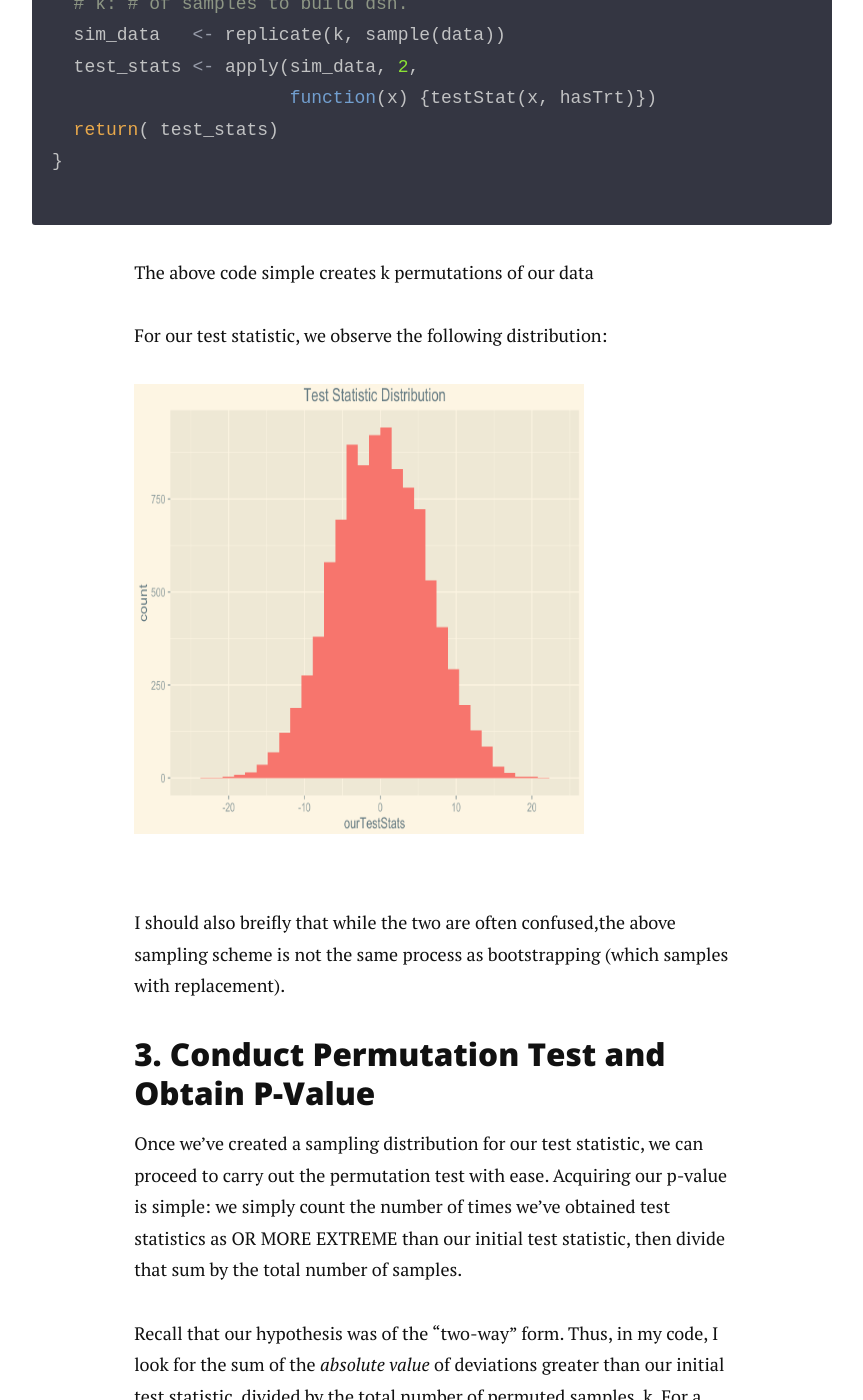
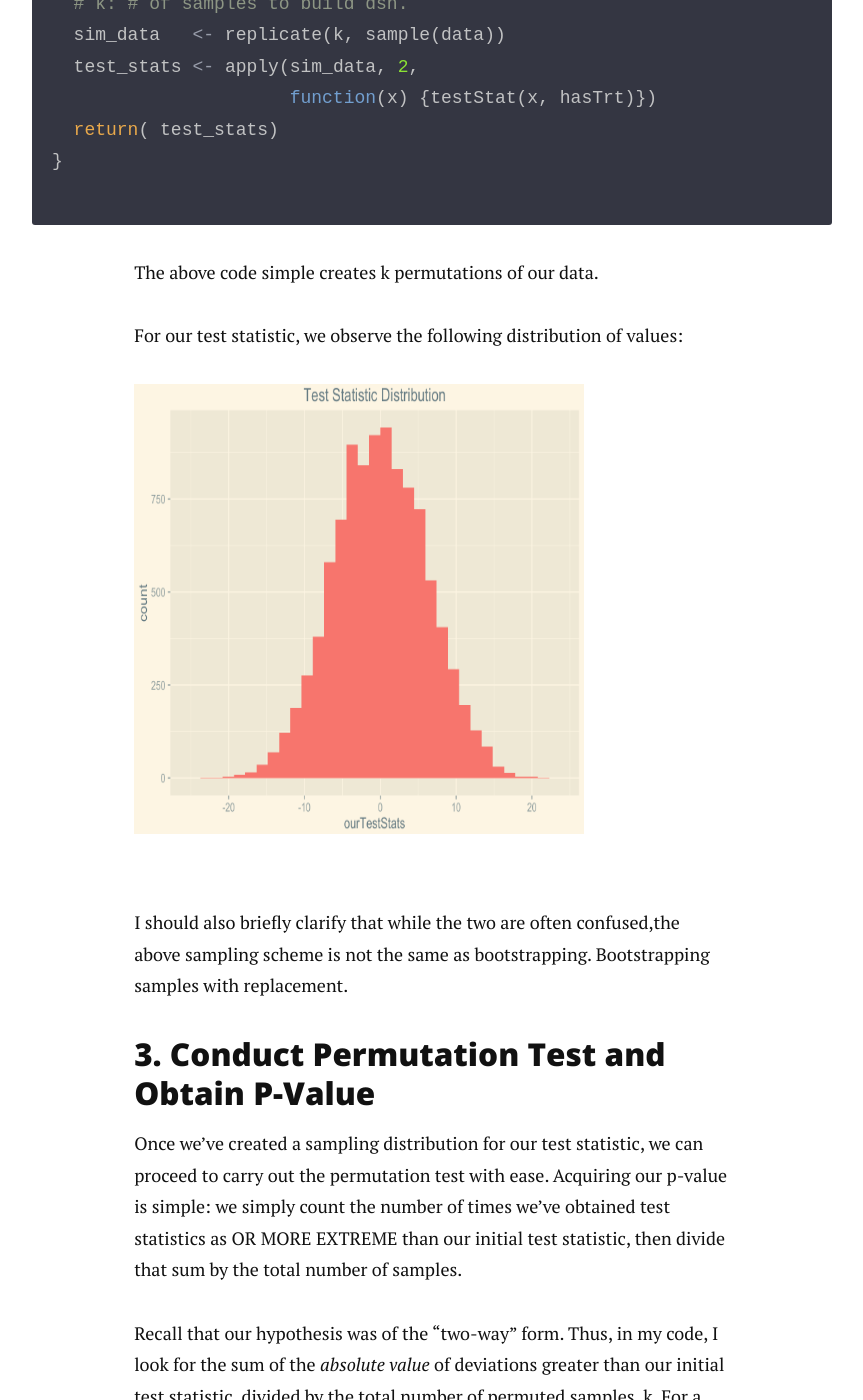
Before and after one commit to jwilber/old_website, a Jekyll site: the page built from _posts/2014-12-15-permutation-test.markdown, in a window 1280 px wide and 1400 px high, scrolled down 7980 px. Shown: the whole window, without its empty margins (208-1071 px from the left). Built offline with Jekyll 4.4.1, drawn with Linux system fonts in a browser that asks for light colours; nearby versions of some CDN libraries.

Commit message:
Update 2014-12-15-permutation-test.markdown

```diff
--- a/_posts/2014-12-15-permutation-test.markdown
+++ b/_posts/2014-12-15-permutation-test.markdown
@@ -126,14 +126,14 @@ simPermDsn <- function(data, hasTrt, testStat, k=10000){
 {% endhighlight %}
 
 
-The above code simple creates k permutations of our data
+The above code simple creates k permutations of our data.
 
-For our test statistic, we observe the following distribution:
+For our test statistic, we observe the following distribution of values:
 
 <img src="/images/hist1.png" width="450px" height="450px" />
 
 
-I should also breifly that while the two are often confused,the above sampling scheme is not the same process as bootstrapping (which samples with replacement).
+I should also briefly clarify that while the two are often confused,the above sampling scheme is not the same as bootstrapping. Bootstrapping samples with replacement.
 
 
 ### 3. Conduct Permutation Test and Obtain P-Value
```
